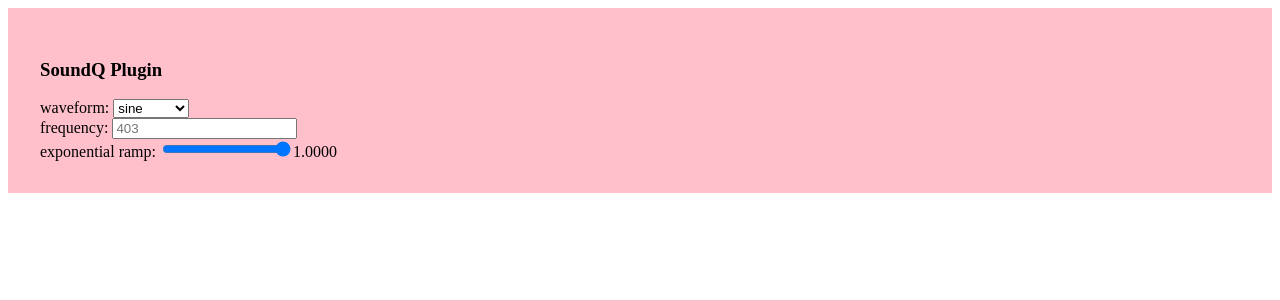
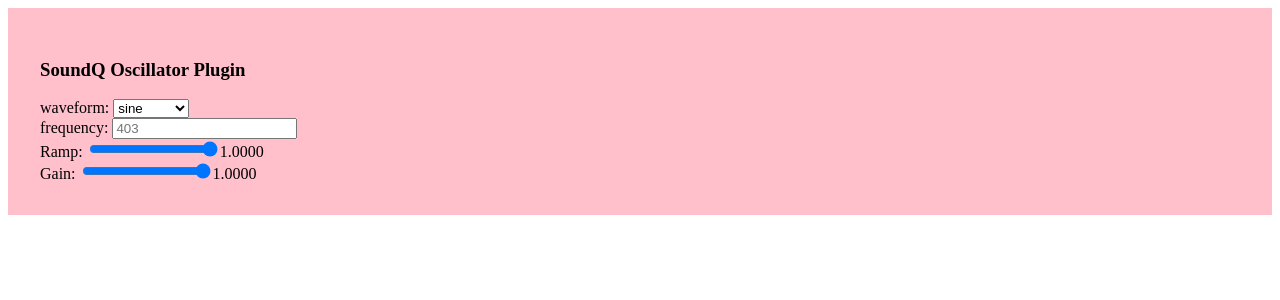
Before and after one commit to webdeckjs/soundq, a React app: page / in a window 1280 px wide. Shown: the top 300 px of the page. Built offline with nearby package versions, Linux system fonts and the light colour scheme.

Commit message:
added gain and changed title

```diff
--- a/src/App.js
+++ b/src/App.js
@@ -1,35 +1,45 @@
-import React, { useEffect } from 'react';
+import React, { useEffect } from "react";
 
 const context = new AudioContext();
 
 export const onPress = ({ config }) => {
     const o = context.createOscillator();
     const g = context.createGain();
+    g.gain.setValueAtTime(config.gain, context.currentTime);
     o.type = config.waveform || "sine";
     o.frequency.value = config.frequency || 100;
     o.connect(g);
     g.connect(context.destination);
-  o.start(0)
-  g.gain.exponentialRampToValueAtTime(config.ramp || 1.0, context.currentTime + 2)
+    o.start(0);
+    g.gain.exponentialRampToValueAtTime(
+        config.ramp || 1.0,
+        context.currentTime + 2
+    );
     o.stop(context.currentTime + 2);
-}
+};
 
 const App = ({ config, setConfig }) => {
-
     const onChange = (event) => {
         console.log(event.target.name, event.target.value);
         setConfig({ ...config, [event.target.name]: event.target.value });
-  }
+    };
 
     return (
-    <div style={{ height: "100%", background: "pink"}} >
+        <div style={{ height: "100%", background: "pink" }}>
             <div style={{ padding: "2em" }}>
-        <h3>SoundQ Plugin</h3>
+                <h3>SoundQ Oscillator Plugin</h3>
                 <div className="settings">
                     <div className="setting">
                         <label htmlFor="waveform">waveform: </label>
-            <select required name="waveform" onChange={onChange} value={config.waveform || ""}>
-              <option value="" disabled hidden>sine</option>
+                        <select
+                            required
+                            name="waveform"
+                            onChange={onChange}
+                            value={config.waveform || ""}
+                        >
+                            <option value="" disabled hidden>
+                                sine
+                            </option>
                             <option value="sine">sine</option>
                             <option value="square">square</option>
                             <option value="sawtooth">sawtooth</option>
@@ -38,18 +48,46 @@ const App = ({ config, setConfig }) => {
                     </div>
                     <div className="setting">
                         <label htmlFor="frequency">frequency: </label>
-            <input type="number" name="frequency" placeholder="403" onChange={onChange} value={config.frequency || ""} />
+                        <input
+                            type="number"
+                            name="frequency"
+                            placeholder="403"
+                            onChange={onChange}
+                            value={config.frequency || ""}
+                        />
                     </div>
                     <div className="setting">
-            <label htmlFor="ramp">exponential ramp: </label>
-            <input type="range" name="ramp" min="0.0001" max="1"  step="0.0001" onChange={onChange} value={config.ramp || 1.0} />
+                        <label htmlFor="ramp">Ramp: </label>
+                        <input
+                            type="range"
+                            name="ramp"
+                            min="0.0001"
+                            max="1"
+                            step="0.0001"
+                            onChange={onChange}
+                            value={config.ramp || 1.0}
+                        />
                         {parseFloat(config.ramp || 1.0).toFixed(4)}
+                        {/* <input type="number" name="ramp" placeholder="1.0" onChange={onChange} value={config.ramp || ""} /> */}
+                    </div>
+                    <div className="setting">
+                        <label htmlFor="ramp">Gain: </label>
+                        <input
+                            type="range"
+                            name="gain"
+                            min="0.0001"
+                            max="1"
+                            step="0.0001"
+                            onChange={onChange}
+                            value={config.gain || 1.0}
+                        />
+                        {parseFloat(config.gain || 1.0).toFixed(4)}
                         {/* <input type="number" name="ramp" placeholder="1.0" onChange={onChange} value={config.ramp || ""} /> */}
                     </div>
                 </div>
             </div>
         </div>
-  )
+    );
 };
 
 export default App;
```
Lines whose indentation alone changed are shown as unchanged.
